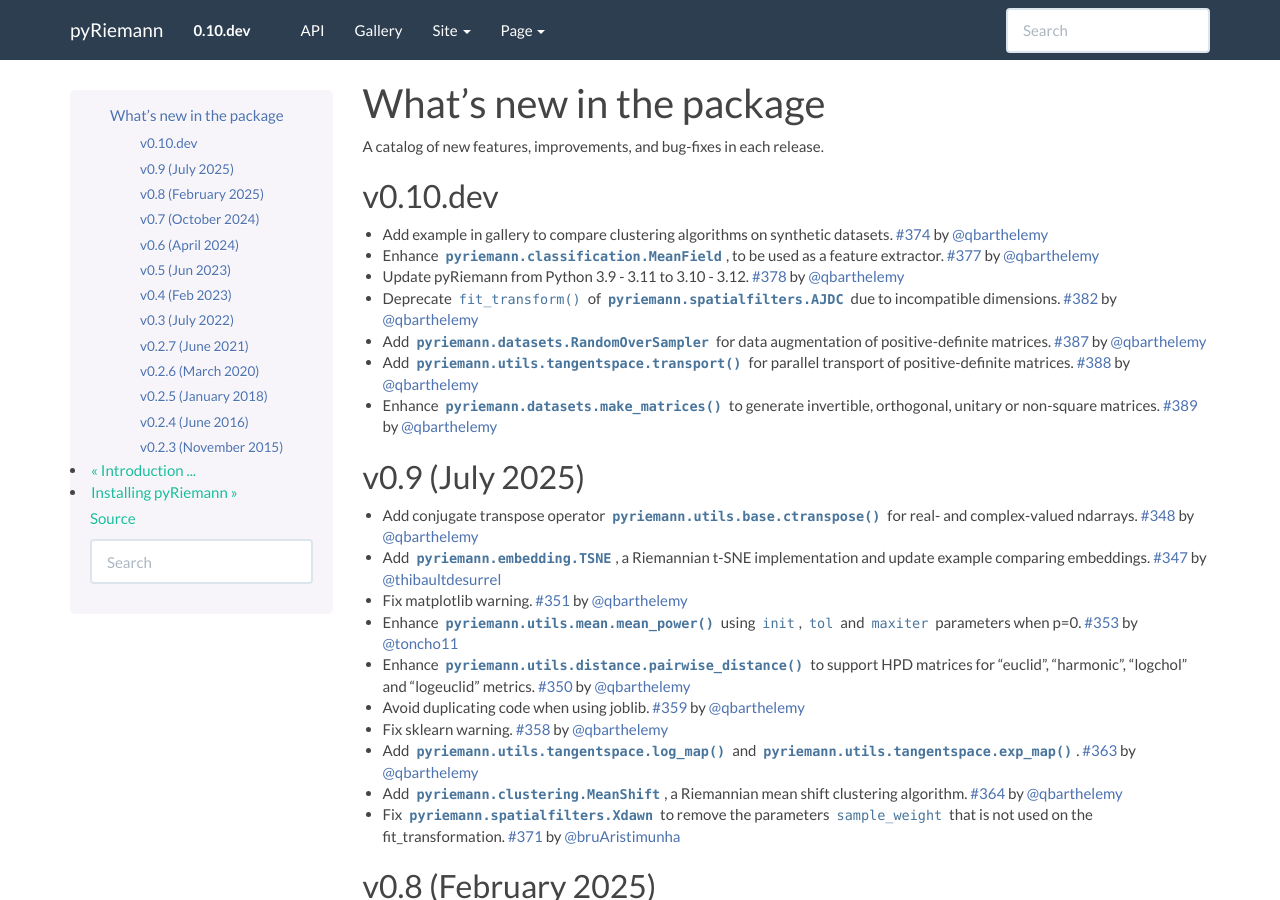
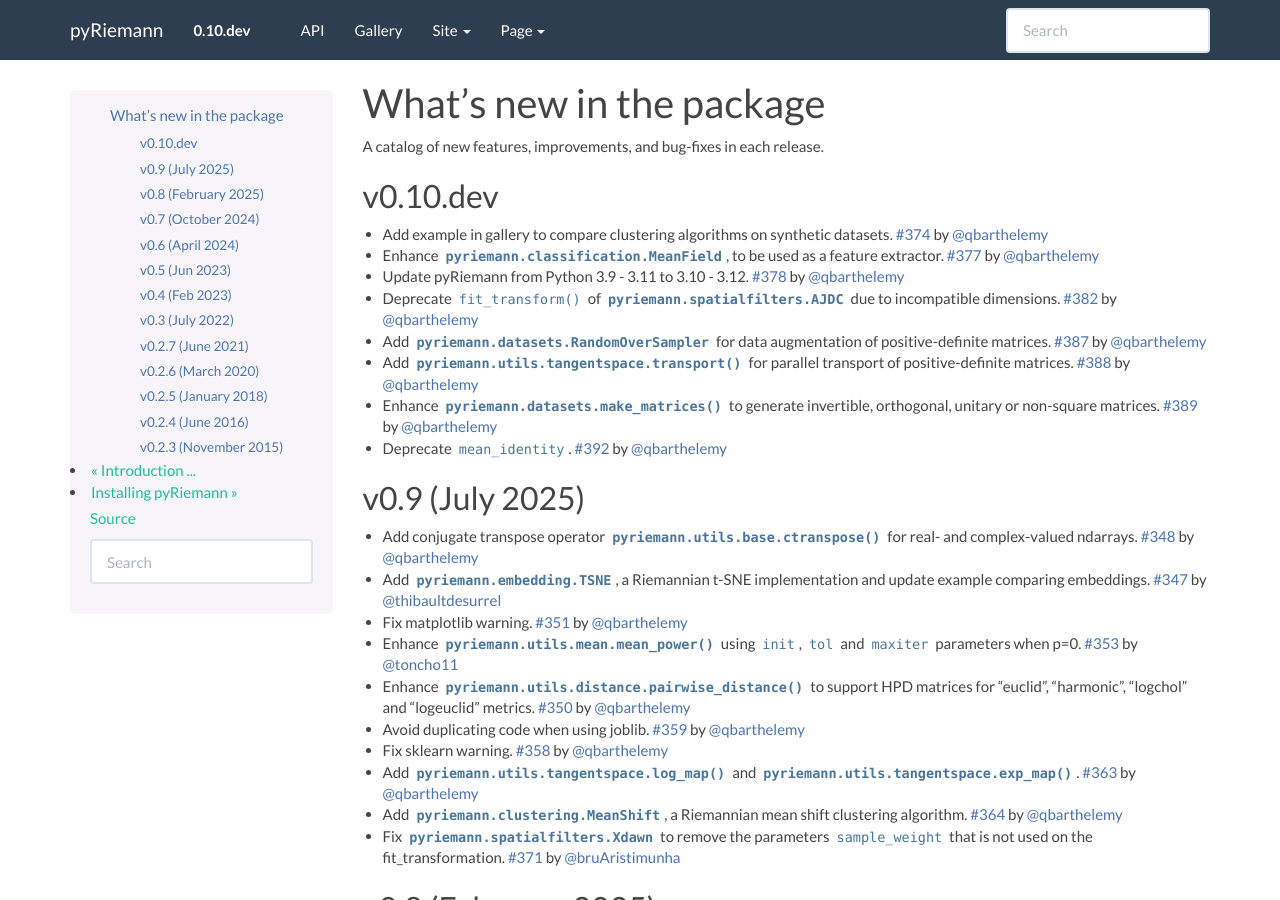
Before and after one commit to pyRiemann/pyRiemann, a Sphinx documentation site: the page built from doc/whatsnew.rst, in a window 1280 px wide and 900 px high. Built offline with Sphinx 7.4.7, drawn with Linux system fonts in a browser that asks for light colours; pages that are not in the unit, such as notebooks, are missing from menus.

Commit message:
whatsnew

```diff
--- a/doc/whatsnew.rst
+++ b/doc/whatsnew.rst
@@ -23,6 +23,8 @@ v0.10.dev
 - Add :func:`pyriemann.utils.tangentspace.transport` for parallel transport of positive-definite matrices. :pr:`388` by :user:`qbarthelemy`
 
 - Enhance :func:`pyriemann.datasets.make_matrices` to generate invertible, orthogonal, unitary or non-square matrices. :pr:`389` by :user:`qbarthelemy`
+
+- Deprecate ``mean_identity``. :pr:`392` by :user:`qbarthelemy`
 
 v0.9 (July 2025)
 ----------------
```
